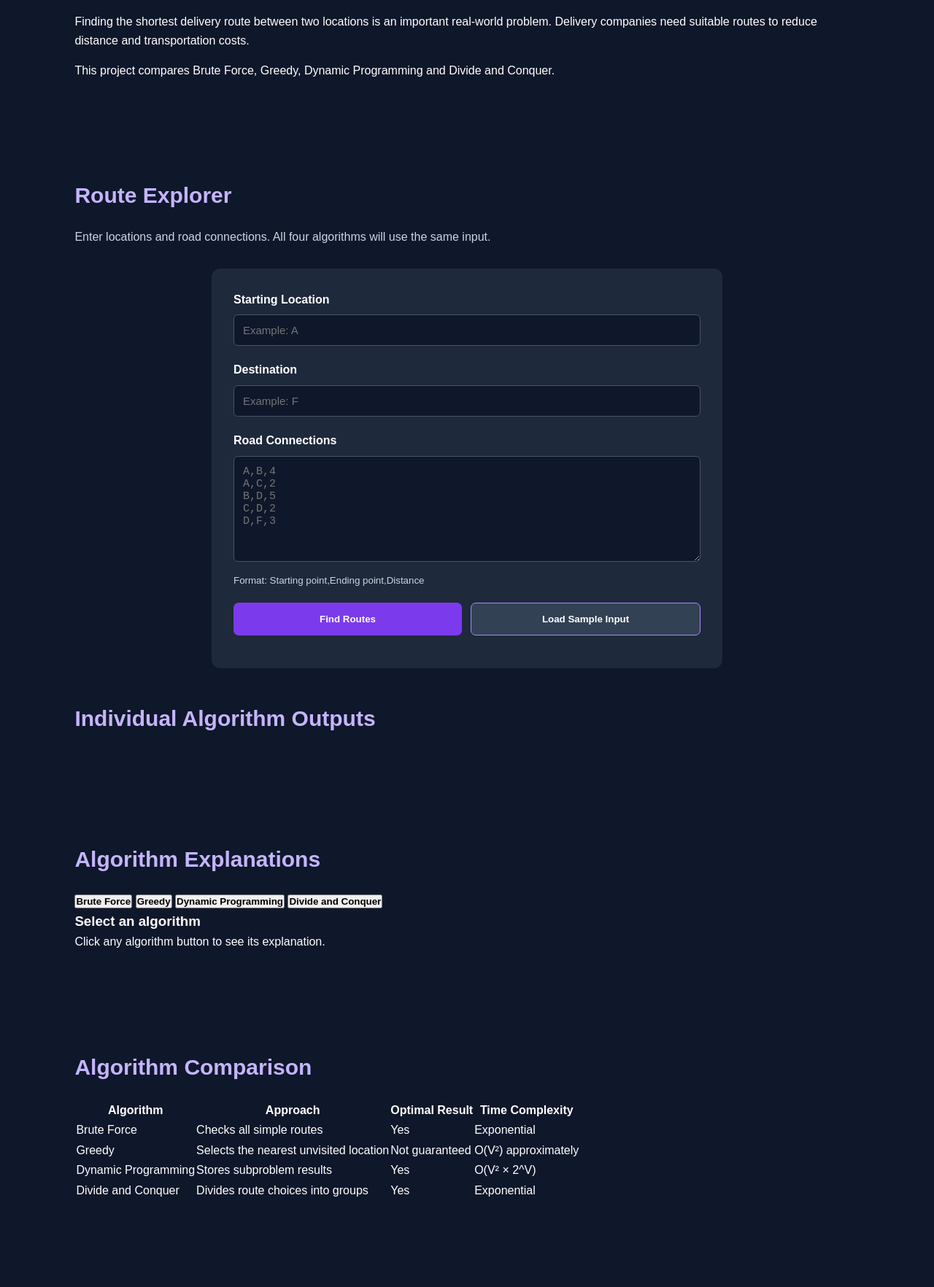
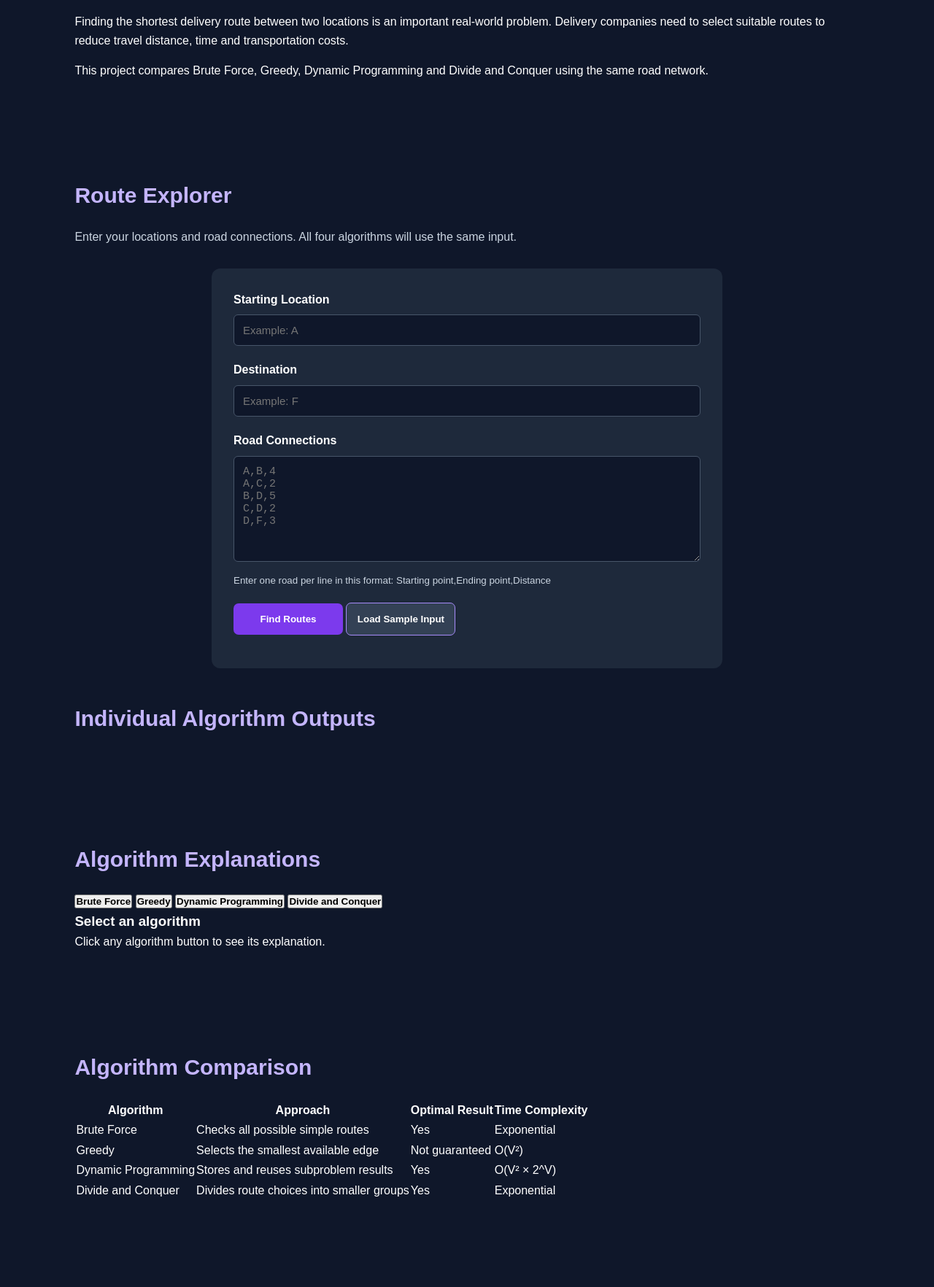
Before and after one commit to akshayanomula476/Algorithm-Explorer-Delivery-Route-Finder, a plain HTML site: page index.html in a window 1280 px wide. Shown: the part 609-2373 px from the top of the page at 73% size. Drawn offline with Linux system fonts and the light colour scheme.

Commit message:
Revise index.html for improved content and structure
Updated HTML structure and content for the Algorithm Explorer project, enhancing the problem statement and algorithm explanations.

```diff
--- a/index.html
+++ b/index.html
@@ -1,4 +1,3 @@
-
 <!DOCTYPE html>
 <html lang="en">
 <head>
@@ -6,7 +5,6 @@
     <meta name="viewport" content="width=device-width, initial-scale=1.0">
     <title>Algorithm Explorer - Delivery Route Finder</title>
     <link rel="stylesheet" href="style.css">
-    <script src="script.js" defer></script>
 </head>
 <body>
 
@@ -24,7 +22,10 @@
 
     <section class="hero" id="home">
         <h1>Delivery Route Finder</h1>
-    <p>Explore and compare four algorithmic approaches to finding delivery routes.</p>
+        <p>
+            Explore and compare four algorithmic approaches
+            to finding delivery routes.
+        </p>
         <a href="#route-explorer" class="main-button">Explore Routes</a>
     </section>
 
@@ -32,54 +33,70 @@
         <h2>Problem Statement</h2>
         <p>
             Finding the shortest delivery route between two locations
-        is an important real-world problem. Delivery companies need
-        suitable routes to reduce distance and transportation costs.
+            is an important real-world problem. Delivery companies
+            need to select suitable routes to reduce travel distance,
+            time and transportation costs.
         </p>
         <p>
             This project compares Brute Force, Greedy,
-        Dynamic Programming and Divide and Conquer.
+            Dynamic Programming and Divide and Conquer
+            using the same road network.
         </p>
     </section>
 
     <section class="section" id="route-explorer">
         <h2>Route Explorer</h2>
         <p class="section-description">
-        Enter locations and road connections. All four algorithms
-        will use the same input.
+            Enter your locations and road connections.
+            All four algorithms will use the same input.
         </p>
 
         <div class="input-container">
 
             <div class="input-group">
                 <label for="start">Starting Location</label>
-            <input id="start" type="text" placeholder="Example: A">
+                <input
+                    type="text"
+                    id="start"
+                    placeholder="Example: A"
+                >
             </div>
 
             <div class="input-group">
                 <label for="end">Destination</label>
-            <input id="end" type="text" placeholder="Example: F">
+                <input
+                    type="text"
+                    id="end"
+                    placeholder="Example: F"
+                >
             </div>
 
             <div class="input-group">
                 <label for="roads">Road Connections</label>
-            <textarea id="roads" rows="7"
-                placeholder="A,B,4&#10;A,C,2&#10;B,D,5&#10;C,D,2&#10;D,F,3"></textarea>
-            <small>Format: Starting point,Ending point,Distance</small>
+                <textarea
+                    id="roads"
+                    rows="7"
+                    placeholder="A,B,4&#10;A,C,2&#10;B,D,5&#10;C,D,2&#10;D,F,3"
+                ></textarea>
+                <small>
+                    Enter one road per line in this format:
+                    Starting point,Ending point,Distance
+                </small>
             </div>
 
-        <div class="main-buttons">
-            <button type="button" id="findBtn" class="find-button">
+            <button onclick="runAllAlgorithms()" class="find-button">
                 Find Routes
             </button>
-            <button type="button" id="sampleBtn" class="sample-button">
+
+            <button onclick="loadSample()" class="sample-button">
                 Load Sample Input
             </button>
-        </div>
 
-        <p id="error" role="alert"></p>
+            <p id="error"></p>
         </div>
 
         <h2 class="output-heading">Individual Algorithm Outputs</h2>
+
         <div id="results"></div>
     </section>
 
@@ -87,13 +104,24 @@
         <h2>Algorithm Explanations</h2>
 
         <div class="algorithm-buttons">
-        <button type="button" data-algorithm="brute">Brute Force</button>
-        <button type="button" data-algorithm="greedy">Greedy</button>
-        <button type="button" data-algorithm="dp">Dynamic Programming</button>
-        <button type="button" data-algorithm="divide">Divide and Conquer</button>
+            <button onclick="showAlgorithm('brute')">
+                Brute Force
+            </button>
+
+            <button onclick="showAlgorithm('greedy')">
+                Greedy
+            </button>
+
+            <button onclick="showAlgorithm('dp')">
+                Dynamic Programming
+            </button>
+
+            <button onclick="showAlgorithm('divide')">
+                Divide and Conquer
+            </button>
         </div>
 
-    <div id="algorithmDetails" aria-live="polite">
+        <div id="algorithmDetails">
             <h3>Select an algorithm</h3>
             <p>Click any algorithm button to see its explanation.</p>
         </div>
@@ -112,28 +140,32 @@
                         <th>Time Complexity</th>
                     </tr>
                 </thead>
+
                 <tbody>
                     <tr>
                         <td>Brute Force</td>
-                    <td>Checks all simple routes</td>
+                        <td>Checks all possible simple routes</td>
                         <td>Yes</td>
                         <td>Exponential</td>
                     </tr>
+
                     <tr>
                         <td>Greedy</td>
-                    <td>Selects the nearest unvisited location</td>
+                        <td>Selects the smallest available edge</td>
                         <td>Not guaranteed</td>
-                    <td>O(V²) approximately</td>
+                        <td>O(V²)</td>
                     </tr>
+
                     <tr>
                         <td>Dynamic Programming</td>
-                    <td>Stores subproblem results</td>
+                        <td>Stores and reuses subproblem results</td>
                         <td>Yes</td>
                         <td>O(V² × 2^V)</td>
                     </tr>
+
                     <tr>
                         <td>Divide and Conquer</td>
-                    <td>Divides route choices into groups</td>
+                        <td>Divides route choices into smaller groups</td>
                         <td>Yes</td>
                         <td>Exponential</td>
                     </tr>
@@ -152,7 +184,9 @@
             <canvas id="performanceChart"></canvas>
         </div>
 
-    <p id="chartMessage">Run the algorithms to view the performance chart.</p>
+        <p id="chartMessage">
+            Run the algorithms to view the performance chart.
+        </p>
     </section>
 
     <footer>
@@ -160,5 +194,6 @@
         <p>Delivery Route Finder using Four Algorithms</p>
     </footer>
 
+    <script src="script.js"></script>
 </body>
 </html>
```
Lines whose indentation alone changed are shown as unchanged.
